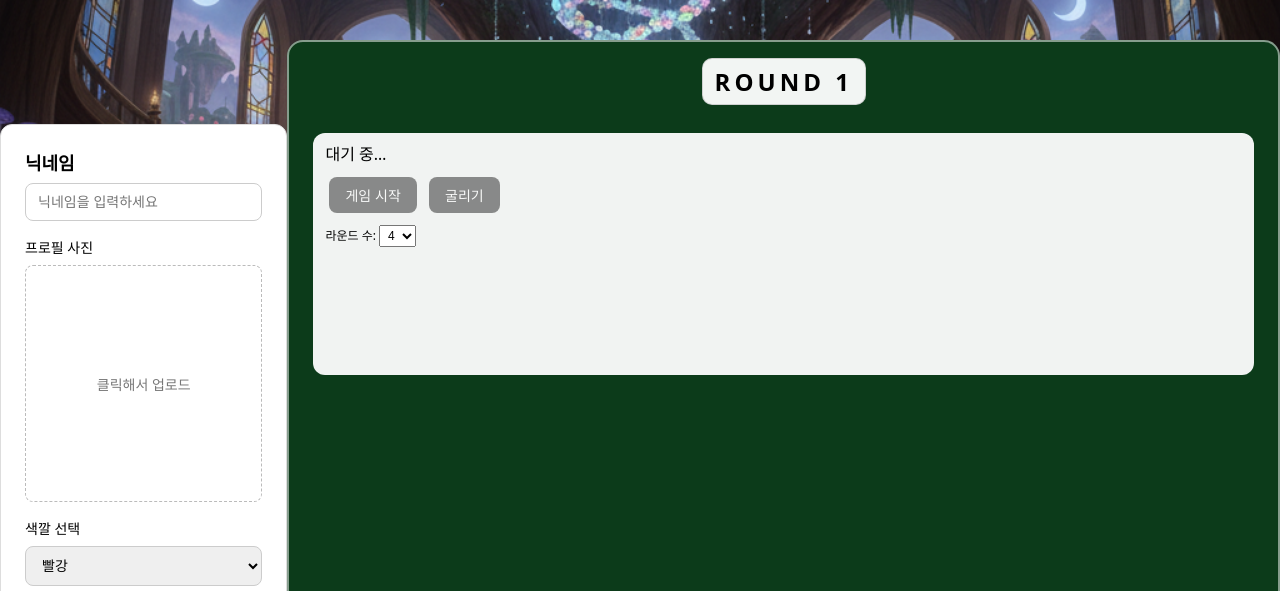
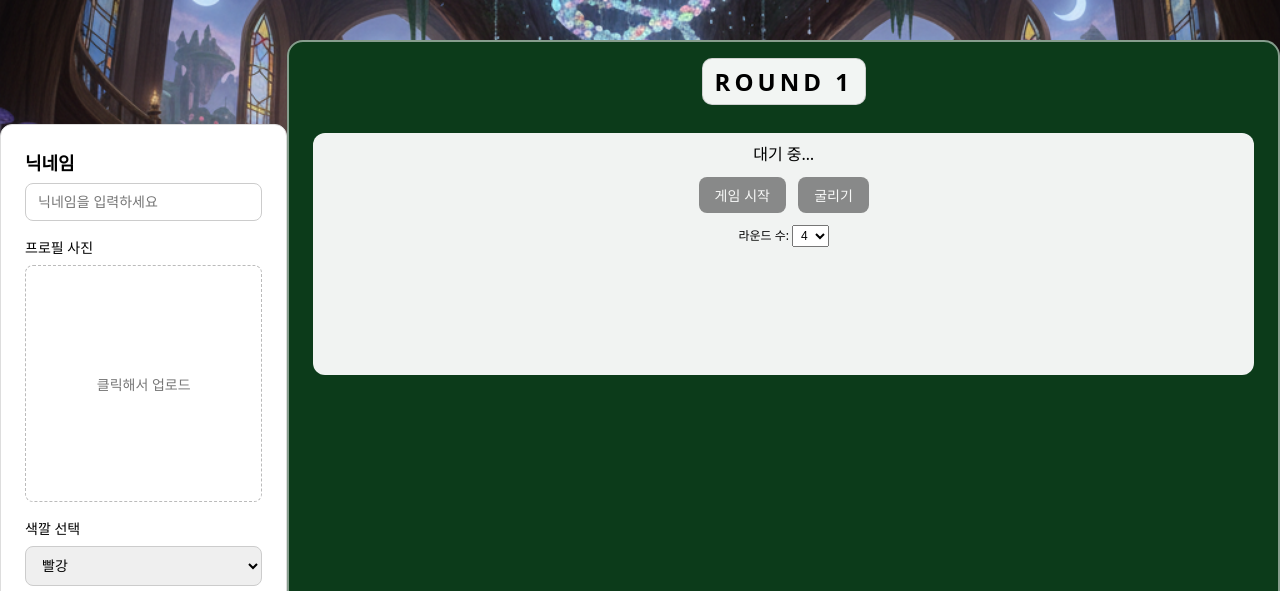
Before and after one commit to nomtekcop/las_n, a website: page public/index.html in a window 1280 px wide. Shown: the top 591 px of the page. Drawn offline with nearby package versions, Linux system fonts and the light colour scheme.

Commit message:
Update index.html

```diff
--- a/public/index.html
+++ b/public/index.html
@@ -231,11 +231,19 @@
         transition: top 0.5s ease, left 0.5s ease,
           opacity 0.5s ease, transform 0.5s ease;
       }
-      #center-area {
+
+/* 가운데: 내 차례 / 굴리기 / 라운드 수 박스 */
+#center-area {
   display: flex;
   flex-direction: column;
-  align-items: stretch;  /* 전체 너비로 늘리기 */
+  align-items: center;      /* 가로 가운데 정렬 */
+  justify-content: flex-start;
   gap: 8px;
+  text-align: center;       /* 글자도 가운데 정렬 */
+
+  background: rgba(255, 255, 255, 0.94);
+  border-radius: 12px;
+  padding: 8px 12px;
 }
 
       #turn-indicator {
@@ -715,12 +723,6 @@
   padding: 6px 10px;
 }
 
-/* 가운데: 내 차례 / 굴리기 / 라운드 수 */
-#center-area {
-  background: rgba(255, 255, 255, 0.94);
-  border-radius: 12px;
-  padding: 8px 12px;
-}
 
 /* 로그 영역 카드 */
 #log-area {
```
